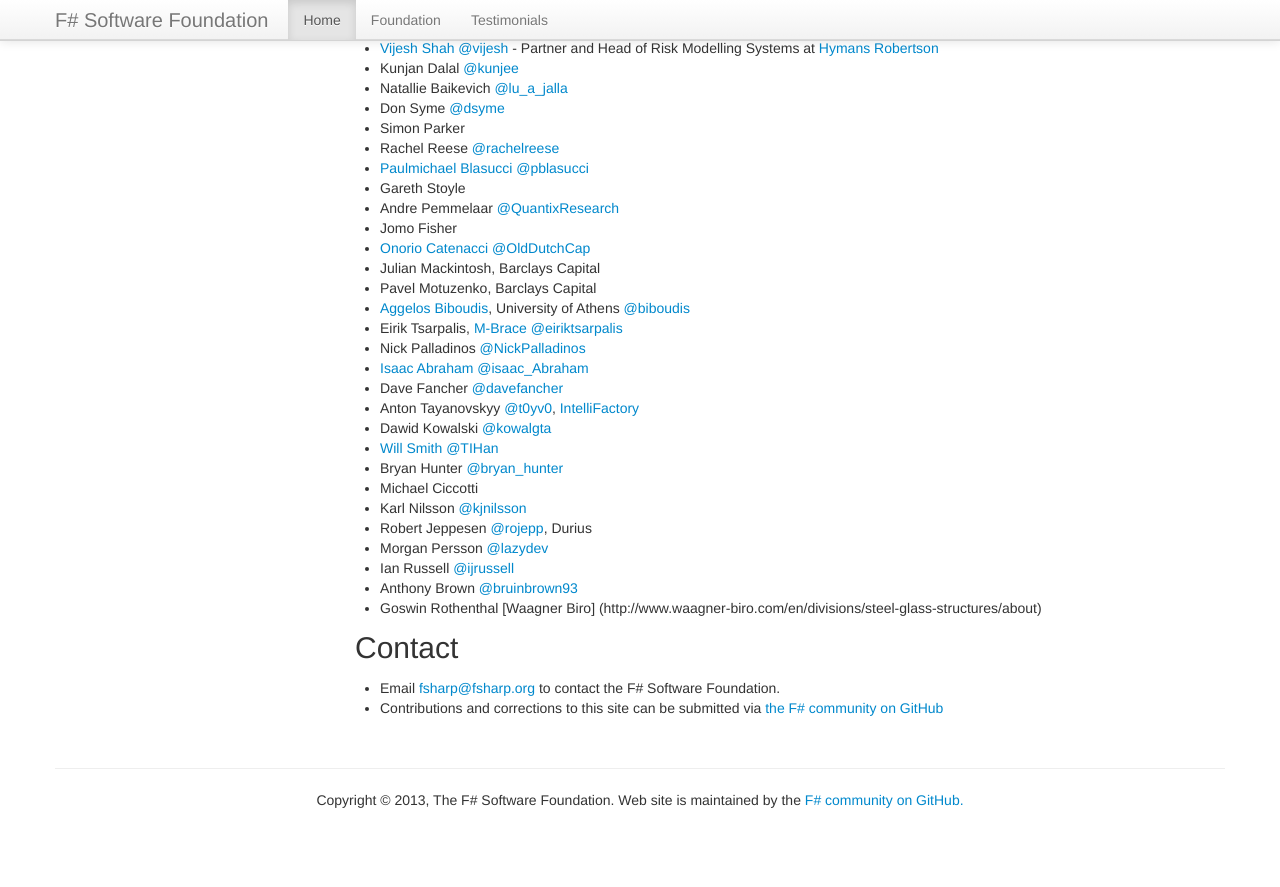
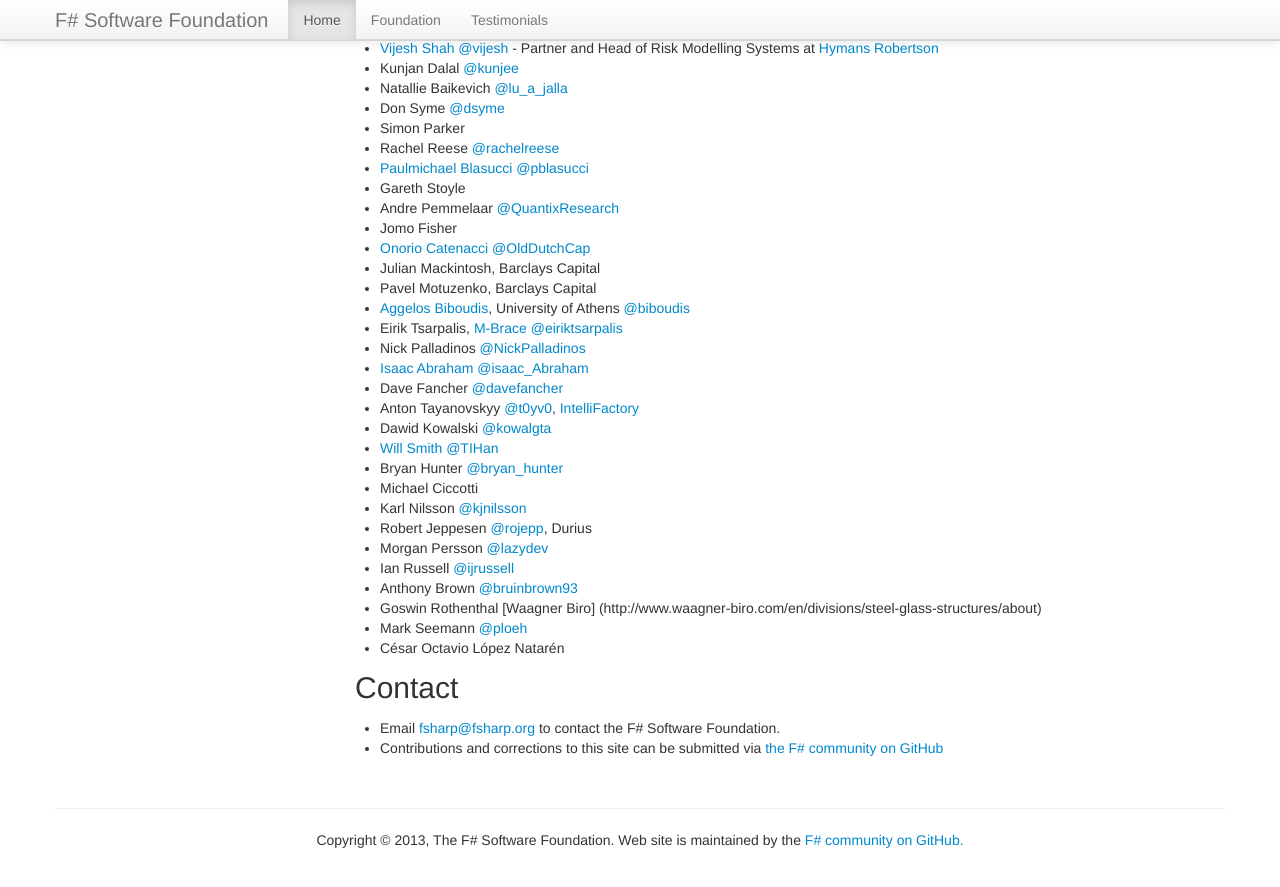
Before and after one commit to fsharp/fsharp.org, a Jekyll site: the page built from foundation.md, in a window 1280 px wide and 900 px high, scrolled down 3324 px. Shown: the top 887 px of the window. Built offline with Jekyll 4.4.1, drawn with Linux system fonts in a browser that asks for light colours; nearby versions of some CDN libraries; some web fonts are replaced; comment, search, counter and statistics services are not loaded; before the commit the page ends 4184 px from its top, so only the background shows below that.

Commit message:
Added Mark Seemann & César Octavio López Natarén

```diff
--- a/foundation.md
+++ b/foundation.md
@@ -165,6 +165,8 @@
  * Ian Russell [@ijrussell](http://twitter.com/ijrussell)
  * Anthony Brown [@bruinbrown93](https://twitter.com/bruinbrown93)
  * Goswin Rothenthal [Waagner Biro] (http://www.waagner-biro.com/en/divisions/steel-glass-structures/about)
+ * Mark Seemann [@ploeh](https://twitter.com/ploeh)
+ * César Octavio López Natarén
 
 ## Contact
 
```
